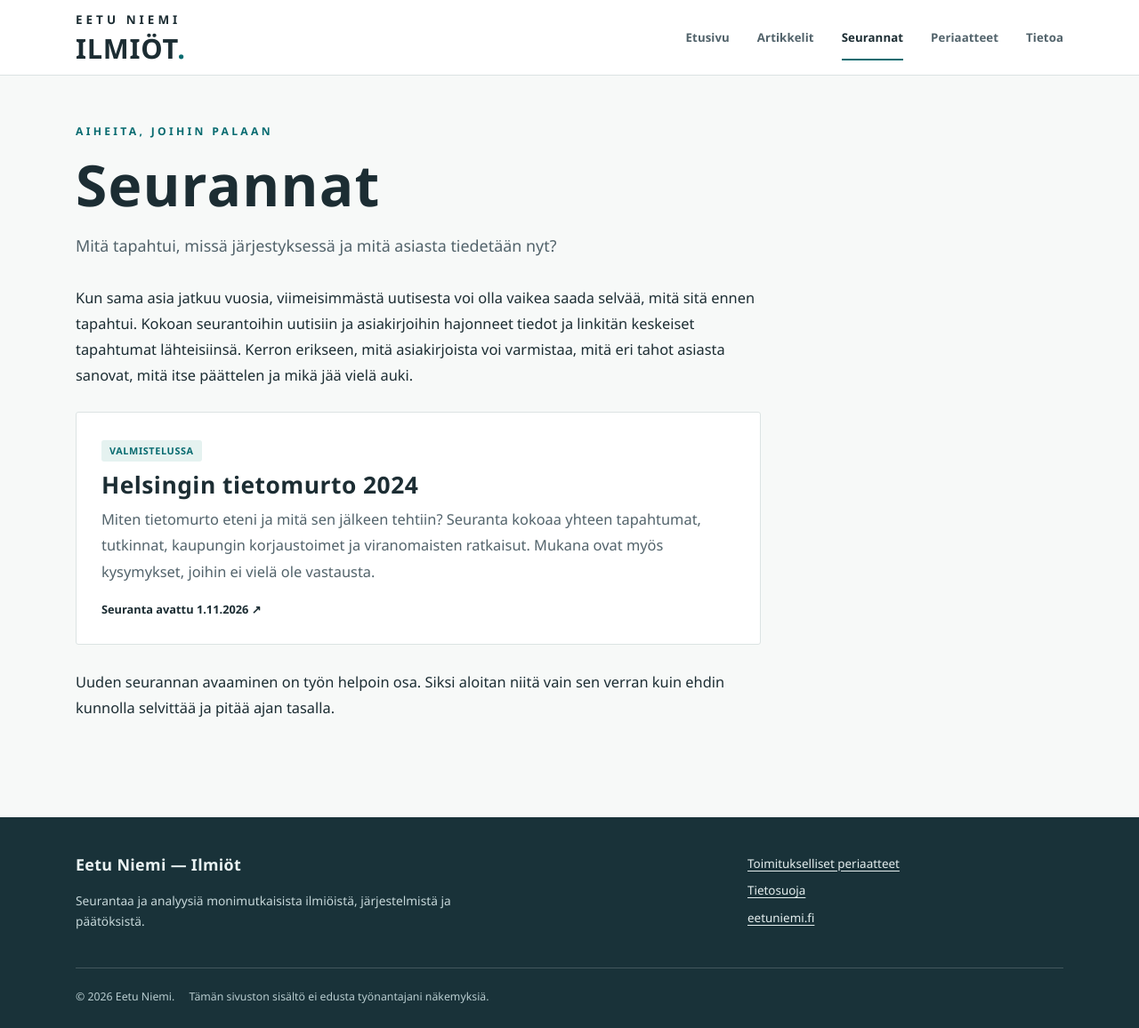
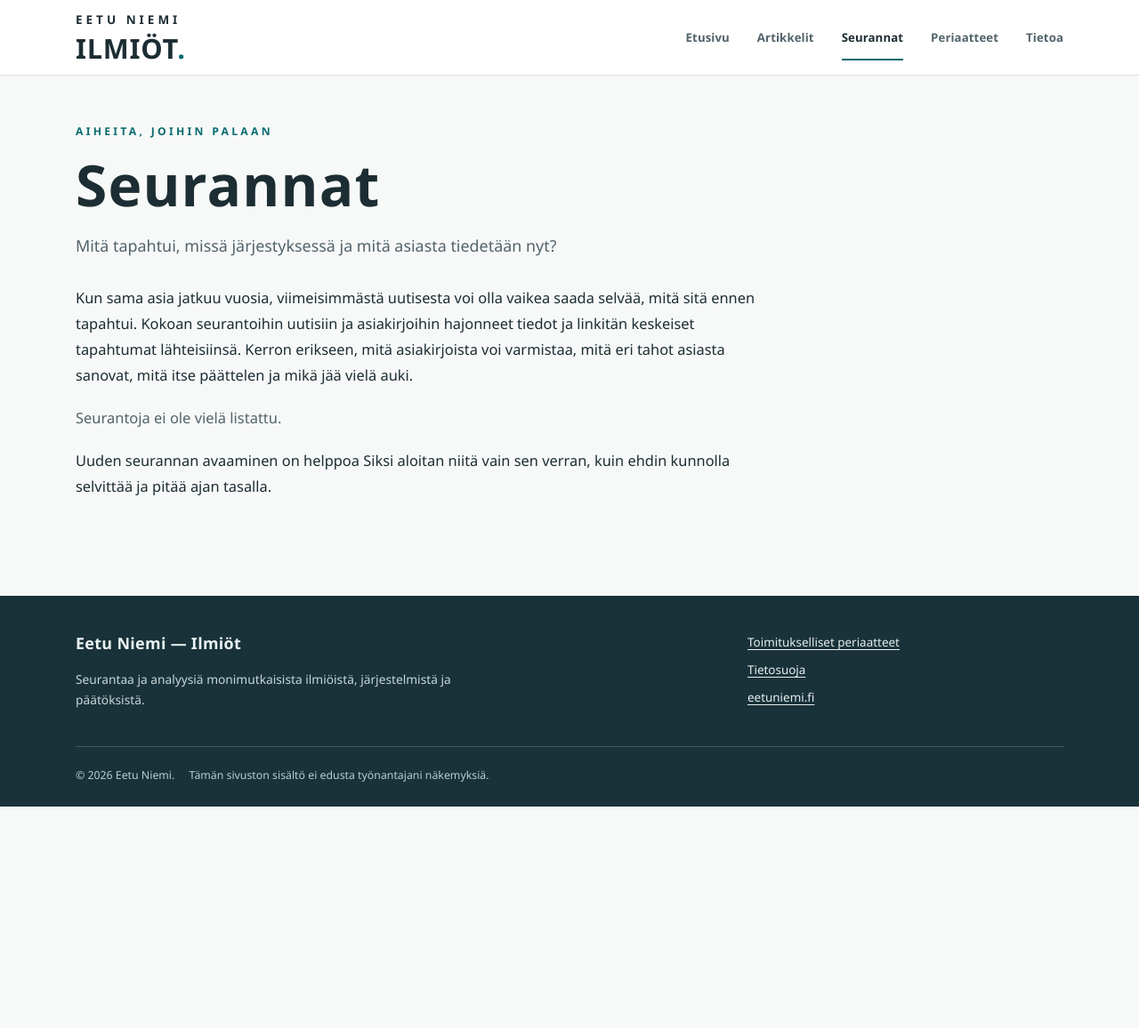
Before and after one commit to eetuniemiphd/ilmiot, a Jekyll site: the page built from seuranta/index.md, in a window 1280 px wide. Shown: the whole page at 89% size. Built offline with Jekyll 4.4.1, drawn with Linux system fonts in a browser that asks for light colours; after the commit the page ends 907 px from its top, so only the background shows below that.

Commit message:
Commit for initial publication

```diff
--- /dev/null
+++ b/_includes/seuranta-kortit.html
@@ -0,0 +1,45 @@
+{%- assign seurannat = site.pages | where: 'seuranta_kortti', true | sort_natural: 'title' -%}
+{% if seurannat.size > 0 %}
+<div class="listing">
+  {% for seuranta in seurannat %}
+    {%- assign kortin_data = nil -%}
+    {%- assign kortin_paivitys = nil -%}
+    {%- if seuranta.case_key -%}
+      {%- assign kortin_data = site.data.cases[seuranta.case_key] -%}
+      {%- if kortin_data.changes -%}
+        {%- assign kortin_paivitys = kortin_data.changes | sort: 'date' | last -%}
+      {%- endif -%}
+    {%- endif -%}
+    {%- assign kortin_tila = kortin_data.status | default: 'Seuranta' -%}
+    {%- assign kortin_kuvaus = seuranta.lead | default: seuranta.description -%}
+    {% if include.tyyli == 'etusivu' %}
+    <a class="feature-card" href="{{ seuranta.url | relative_url }}">
+      <div>
+        <span class="pill">{{ kortin_tila | escape }}</span>
+        <h3>{{ seuranta.title | escape }}</h3>
+        {% if kortin_kuvaus %}<p>{{ kortin_kuvaus | escape }}</p>{% endif %}
+      </div>
+      <span class="feature-arrow" aria-hidden="true">↗</span>
+    </a>
+    {% else %}
+    <a class="list-card" href="{{ seuranta.url | relative_url }}">
+      <span class="pill">{{ kortin_tila | escape }}</span>
+      <h2>{{ seuranta.title | escape }}</h2>
+      {% if kortin_kuvaus %}<p>{{ kortin_kuvaus | escape }}</p>{% endif %}
+      <span class="card-foot">
+        {% if kortin_paivitys.date %}
+          Päivitetty <time datetime="{{ kortin_paivitys.date | date: '%Y-%m-%d' }}">{{ kortin_paivitys.date | date: '%-d.%-m.%Y' }}</time>
+        {% elsif kortin_data.started %}
+          Seuranta avattu <time datetime="{{ kortin_data.started | date: '%Y-%m-%d' }}">{{ kortin_data.started | date: '%-d.%-m.%Y' }}</time>
+        {% else %}
+          Avaa seuranta
+        {% endif %}
+        <span aria-hidden="true">↗</span>
+      </span>
+    </a>
+    {% endif %}
+  {% endfor %}
+</div>
+{% else %}
+<p class="section-intro">Seurantoja ei ole vielä listattu.</p>
+{% endif %}
--- a/seuranta/index.md
+++ b/seuranta/index.md
@@ -8,13 +8,6 @@ lead: "Mitä tapahtui, missä järjestyksessä ja mitä asiasta tiedetään nyt?
 
 Kun sama asia jatkuu vuosia, viimeisimmästä uutisesta voi olla vaikea saada selvää, mitä sitä ennen tapahtui. Kokoan seurantoihin uutisiin ja asiakirjoihin hajonneet tiedot ja linkitän keskeiset tapahtumat lähteisiinsä. Kerron erikseen, mitä asiakirjoista voi varmistaa, mitä eri tahot asiasta sanovat, mitä itse päättelen ja mikä jää vielä auki.
 
-<div class="listing">
-  <a class="list-card" href="{{ '/seuranta/helsingin-tietomurto-2024/' | relative_url }}">
-    <span class="pill">Valmistelussa</span>
-    <h2>Helsingin tietomurto 2024</h2>
-    <p>Miten tietomurto eteni ja mitä sen jälkeen tehtiin? Seuranta kokoaa yhteen tapahtumat, tutkinnat, kaupungin korjaustoimet ja viranomaisten ratkaisut. Mukana ovat myös kysymykset, joihin ei vielä ole vastausta.</p>
-    <span class="card-foot">Seuranta avattu 1.11.2026 <span aria-hidden="true">↗</span></span>
-  </a>
-</div>
+{% include seuranta-kortit.html %}
 
-Uuden seurannan avaaminen on työn helpoin osa. Siksi aloitan niitä vain sen verran kuin ehdin kunnolla selvittää ja pitää ajan tasalla.
+Uuden seurannan avaaminen on helppoa Siksi aloitan niitä vain sen verran, kuin ehdin kunnolla selvittää ja pitää ajan tasalla.
```
Also changed, not shown: _layouts/case.html (+31 -13 lines), index.md (+1 -4 lines), _posts/2026-11-miksi-ilmiot.md (renamed from _posts/2026-11-01-miksi-ilmiot.md).
